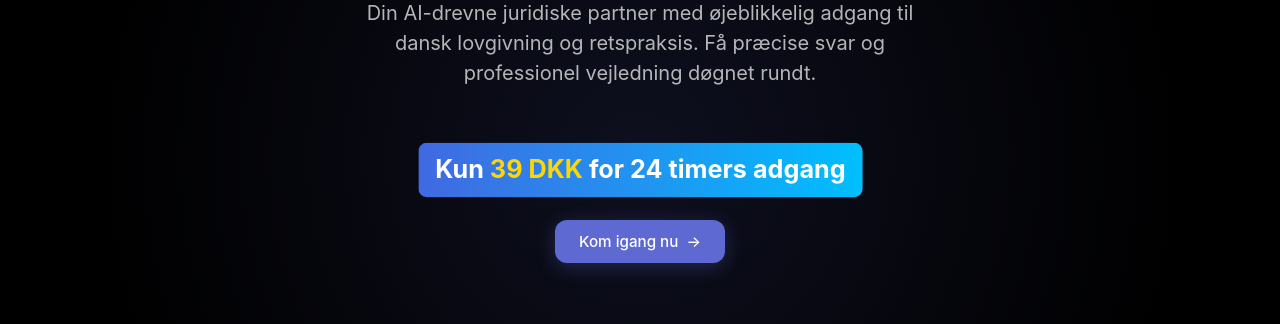
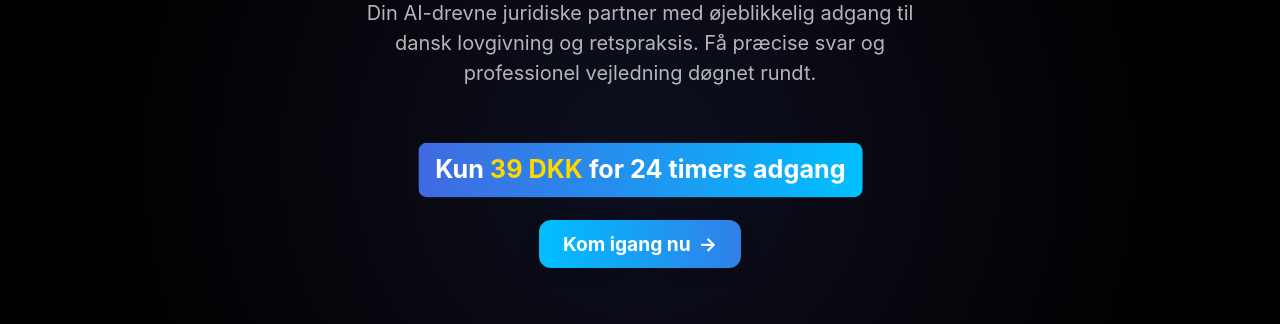
Before and after one commit to sebspetersen/lawsaas, a plain HTML site: page index.html in a window 1280 px wide. Shown: the part 297-621 px from the top of the page. Drawn offline with Linux system fonts and the light colour scheme.

Commit message:
fun button

```diff
--- a/index.html
+++ b/index.html
@@ -477,6 +477,48 @@
             50% { transform: scale(1.05); }
             100% { transform: scale(1); }
         }
+
+        .fun-button {
+            font-size: 1.2rem;
+            font-weight: bold;
+            color: #fff;
+            background: linear-gradient(90deg, #00BFFF, #4169E1, #FF69B4, #FFD700);
+            padding: 0.75rem 1.5rem;
+            border-radius: 12px;
+            border: none;
+            cursor: pointer;
+            transition: transform 0.3s ease, box-shadow 0.3s ease;
+            box-shadow: 0 4px 15px rgba(0, 0, 0, 0.2);
+            position: relative;
+            overflow: hidden;
+            background-size: 400% 400%;
+        }
+
+        .fun-button:hover {
+            animation: colorShiftFast 1s infinite linear;
+            transform: translateY(-3px);
+            box-shadow: 0 6px 20px rgba(0, 0, 0, 0.3);
+        }
+
+        .fun-button:active {
+            transform: translateY(1px);
+            box-shadow: 0 3px 10px rgba(0, 0, 0, 0.2);
+        }
+
+        .fun-button span {
+            display: inline-block;
+            transition: transform 0.3s ease;
+        }
+
+        .fun-button:hover span {
+            transform: translateX(5px);
+        }
+
+        @keyframes colorShiftFast {
+            0% { background-position: 0% 50%; }
+            50% { background-position: 100% 50%; }
+            100% { background-position: 0% 50%; }
+        }
     </style>
 </head>
 <body>
@@ -499,7 +541,7 @@
             </div>
 
             <div class="hero-buttons">
-                <button class="btn btn-primary" onclick="window.location.href='dashboard.html'">Kom igang nu <span>→</span></button>
+                <button class="btn btn-primary fun-button" onclick="window.location.href='dashboard.html'">Kom igang nu <span>→</span></button>
             </div>
             <div class="stats-bar">
                 <div class="stat-item">
@@ -614,7 +656,7 @@
         <section class="cta-section">
             <h2 class="section-title">Kom i gang med DanLov i dag</h2>
             <div class="hero-buttons">
-                <button class="btn btn-primary" onclick="window.location.href='dashboard.html'">Kom igang nu <span>→</span></button>            </div>
+                <button class="btn btn-primary fun-button" onclick="window.location.href='dashboard.html'">Kom igang nu <span>→</span></button>            </div>
         </section>
     </main>
 
```
